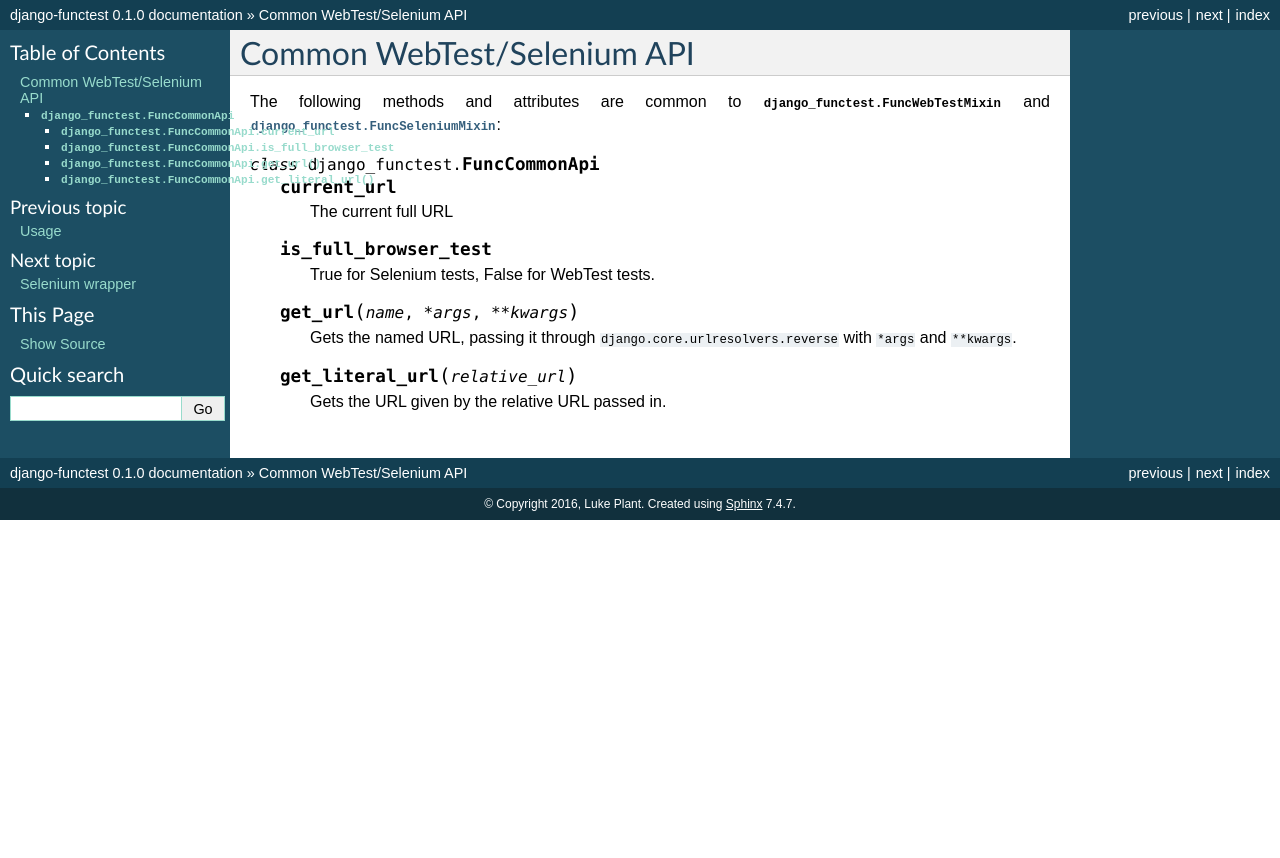
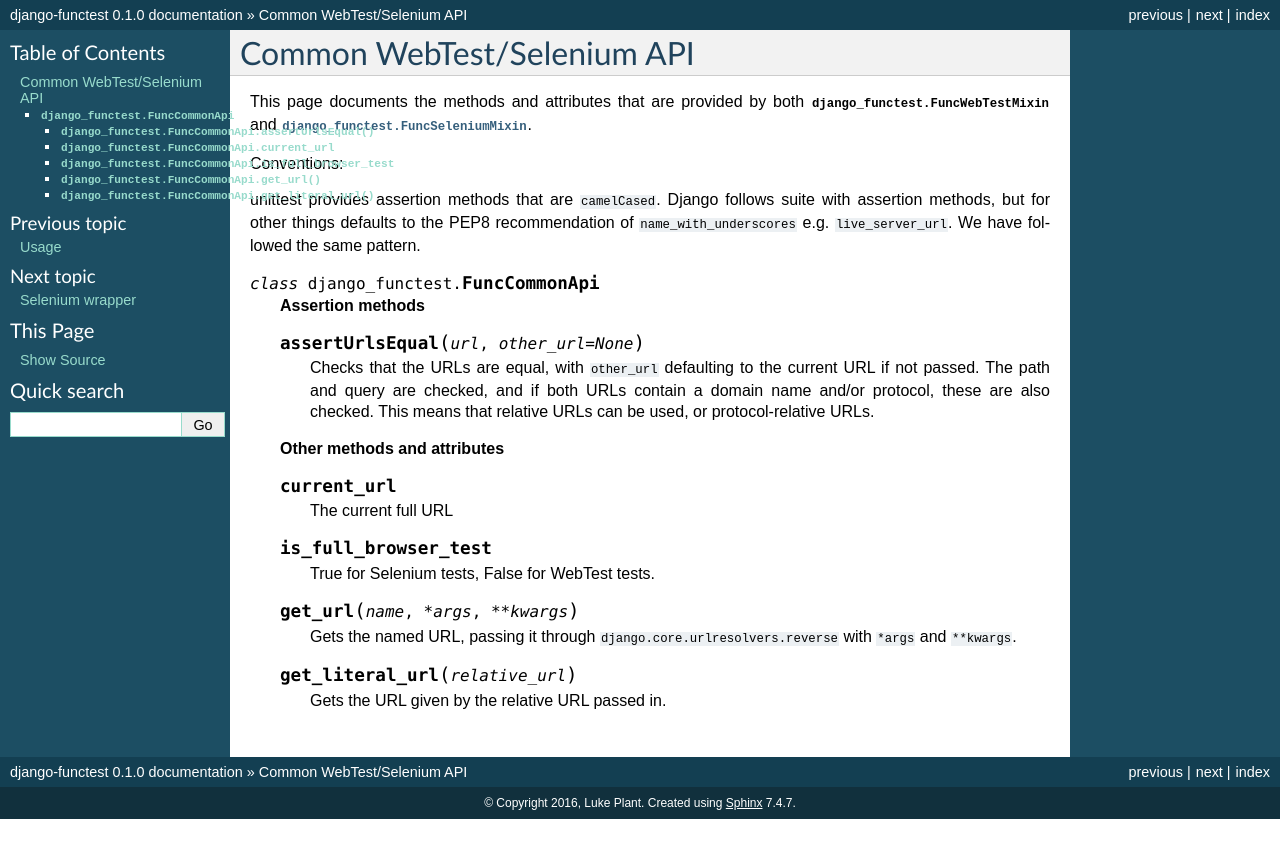
Before and after one commit to django-functest/django-functest, a Sphinx documentation site: the page built from docs/common.rst, in a window 1280 px wide. Shown: the top 858 px of the page. Built offline with Sphinx 7.4.7, drawn with Linux system fonts in a browser that asks for light colours.

Commit message:
Expanded assertUrlsEqual and made public

```diff
--- a/docs/common.rst
+++ b/docs/common.rst
@@ -1,10 +1,29 @@
 Common WebTest/Selenium API
 ===========================
 
-The following methods and attributes are common to :class:`django_functest.FuncWebTestMixin` and
-:class:`django_functest.FuncSeleniumMixin`:
+This page documents the methods and attributes that are provided by both
+:class:`django_functest.FuncWebTestMixin` and
+:class:`django_functest.FuncSeleniumMixin`.
+
+Conventions:
+
+unittest provides assertion methods that are ``camelCased``. Django follows
+suite with assertion methods, but for other things defaults to the PEP8
+recommendation of ``name_with_underscores`` e.g. ``live_server_url``. We have
+followed the same pattern.
 
 .. class:: django_functest.FuncCommonApi
+
+   **Assertion methods**
+
+   .. method:: assertUrlsEqual(url, other_url=None)
+
+      Checks that the URLs are equal, with ``other_url`` defaulting to the
+      current URL if not passed. The path and query are checked, and if both
+      URLs contain a domain name and/or protocol, these are also checked. This
+      means that relative URLs can be used, or protocol-relative URLs.
+
+   **Other methods and attributes**
 
    .. attribute:: current_url
 
```
Also changed, not shown: 3 other files.
